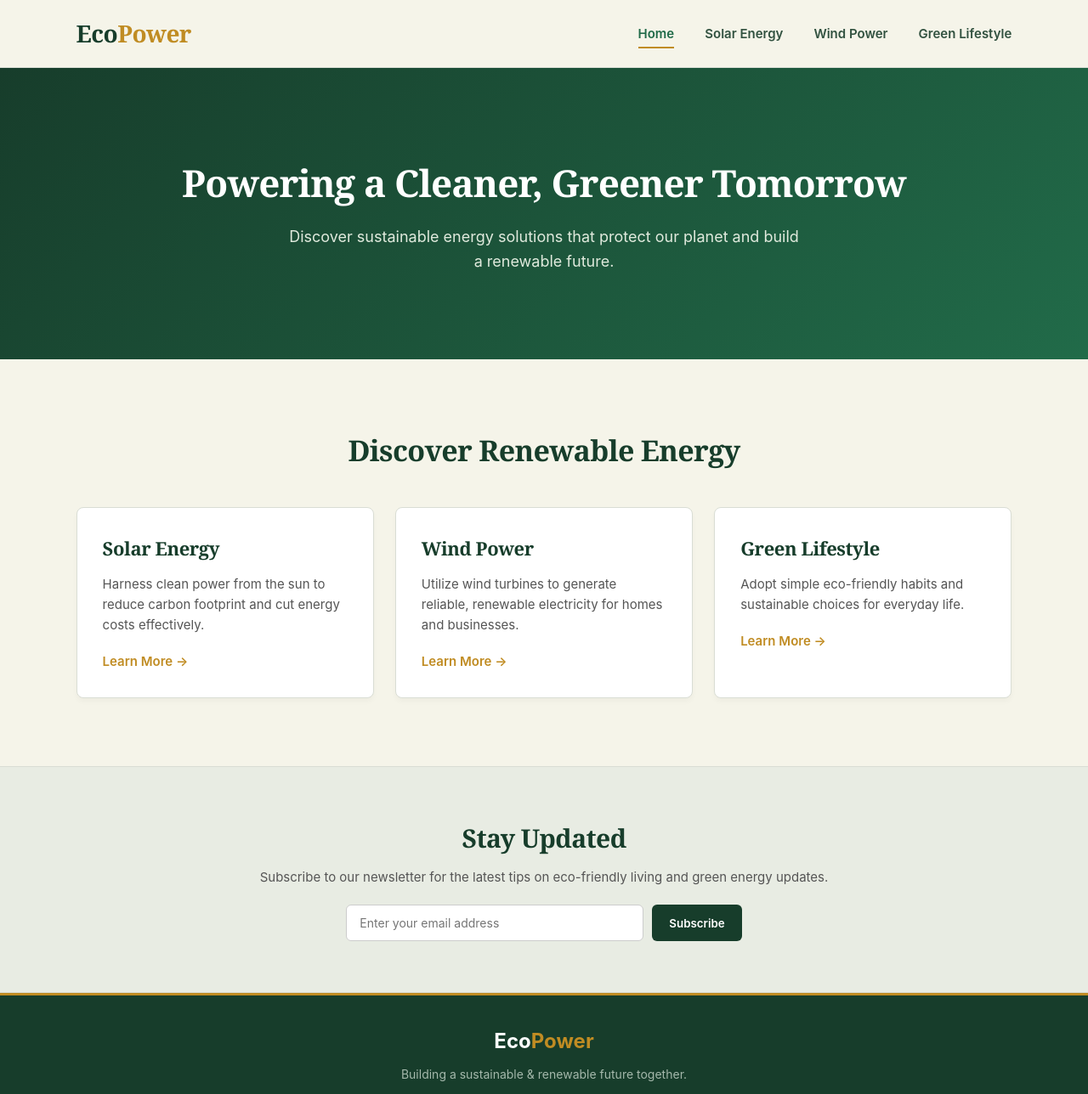
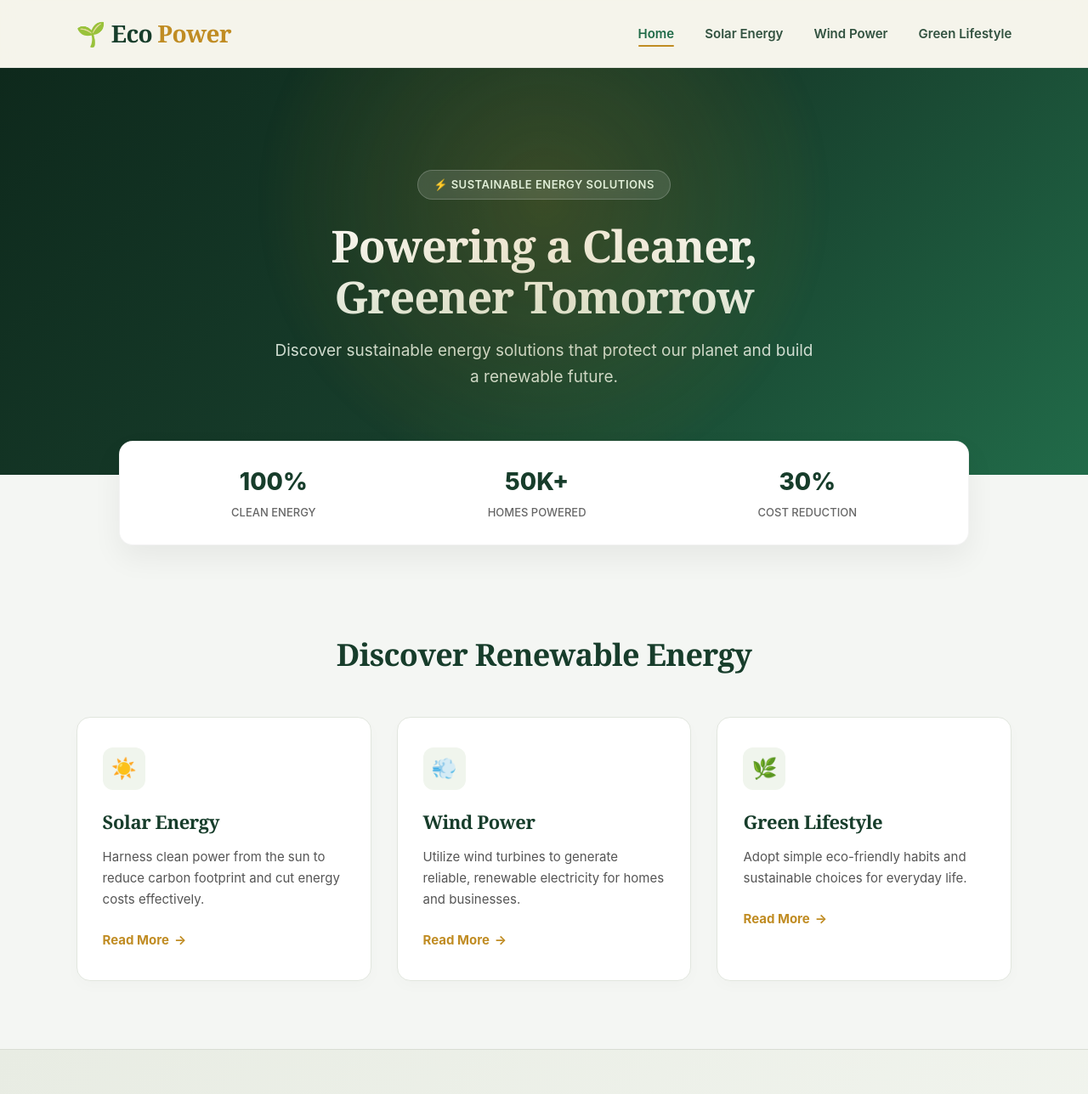
Before and after one commit to GauriSharma2412/AOTM-3, a plain HTML site: page index.html in a window 1280 px wide. Shown: the top 1288 px of the page at 85% size. Drawn offline with Linux system fonts and the light colour scheme.

Commit message:
Add files via upload

```diff
--- a/index.html
+++ b/index.html
@@ -5,6 +5,7 @@
     <meta charset="UTF-8">
     <meta name="viewport" content="width=device-width, initial-scale=1.0">
     <title>EcoPower - Sustainable Energy Solutions</title>
+
 
     <style>
         * {
@@ -14,11 +15,12 @@
         }
 
         body {
-            font-family: 'Inter', -apple-system, BlinkMacSystemFont, 'Segoe UI', Roboto, sans-serif;
-            background: #f5f4e9;
+            font-family: 'Inter', -apple-system, BlinkMacSystemFont, sans-serif;
+            background: #f4f6f3;
             color: #2b2b2b;
             line-height: 1.6;
             -webkit-font-smoothing: antialiased;
+            overflow-x: hidden;
         }
 
         h1, h2, h3, .logo {
@@ -26,7 +28,7 @@
             letter-spacing: -0.02em;
         }
 
-        /* Navbar */
+        /* Modern Sticky Navbar */
         .navbar {
             width: 100%;
             height: 80px;
@@ -34,17 +36,23 @@
             align-items: center;
             justify-content: space-between;
             padding: 0 7%;
-            background-color: #f5f4e9;
-            border-bottom: 1px solid #d9ddd4;
+            background-color: rgba(245, 244, 233, 0.85);
+            backdrop-filter: blur(12px);
+            -webkit-backdrop-filter: blur(12px);
+            border-bottom: 1px solid rgba(217, 221, 212, 0.6);
             position: sticky;
             top: 0;
             z-index: 1000;
+            transition: all 0.3s ease;
         }
 
         .logo {
             font-size: 28px;
-            font-weight: 700;
+            font-weight: 800;
             color: #173d2b;
+            display: flex;
+            align-items: center;
+            gap: 6px;
         }
 
         .logo span {
@@ -79,7 +87,8 @@
             height: 2px;
             background-color: #c08c23;
             left: 0;
-            bottom: -8px;
+            bottom: -6px;
+            border-radius: 2px;
             transition: width 0.3s ease;
         }
 
@@ -97,170 +106,272 @@
             cursor: pointer;
         }
 
-        /* Hero Section */
+        /* Creative Hero Section with Animated Glow */
         .hero {
-            padding: 100px 7%;
-            background: linear-gradient(135deg, #173d2b, #216b49);
+            position: relative;
+            padding: 120px 7% 100px;
+            background: linear-gradient(135deg, #0e291c 0%, #173d2b 50%, #216b49 100%);
             color: #ffffff;
+            text-align: center;
+            overflow: hidden;
+        }
+
+        /* Background Animated Glow Elements */
+        .hero::before {
+            content: '';
+            position: absolute;
+            top: -30%;
+            left: 50%;
+            transform: translateX(-50%);
+            width: 600px;
+            height: 600px;
+            background: radial-gradient(circle, rgba(192, 140, 35, 0.25) 0%, rgba(0,0,0,0) 70%);
+            border-radius: 50%;
+            animation: pulseGlow 8s infinite alternate;
+            pointer-events: none;
+        }
+
+        @keyframes pulseGlow {
+            0% { transform: translateX(-50%) scale(0.8); opacity: 0.5; }
+            100% { transform: translateX(-50%) scale(1.2); opacity: 0.9; }
+        }
+
+        .hero-badge {
+            display: inline-block;
+            background: rgba(255, 255, 255, 0.12);
+            backdrop-filter: blur(8px);
+            padding: 6px 18px;
+            border-radius: 30px;
+            font-size: 13px;
+            font-weight: 600;
+            letter-spacing: 0.5px;
+            text-transform: uppercase;
+            color: #e2f0d9;
+            border: 1px solid rgba(255, 255, 255, 0.2);
+            margin-bottom: 24px;
+        }
+
+        .hero h1 {
+            font-size: 52px;
+            margin-bottom: 20px;
+            font-weight: 800;
+            line-height: 1.15;
+            background: linear-gradient(180deg, #ffffff 0%, #e0eadd 100%);
+            -webkit-background-clip: text;
+            -webkit-text-fill-color: transparent;
+        }
+
+        .hero p {
+            font-size: 19px;
+            max-width: 640px;
+            margin: 0 auto;
+            color: #d1ded2;
+            font-weight: 400;
+        }
+
+        /* Stats Bar Section */
+        .stats-bar {
+            display: flex;
+            justify-content: space-around;
+            max-width: 1000px;
+            margin: -40px auto 60px;
+            background: #ffffff;
+            padding: 25px 30px;
+            border-radius: 16px;
+            box-shadow: 0 15px 35px rgba(0,0,0,0.06);
+            position: relative;
+            z-index: 10;
+            border: 1px solid rgba(0,0,0,0.05);
+        }
+
+        .stat-item {
             text-align: center;
         }
 
-        .hero h1 {
-            font-size: 44px;
-            margin-bottom: 15px;
-            font-weight: 700;
+        .stat-number {
+            font-size: 28px;
+            font-weight: 800;
+            color: #173d2b;
+            display: block;
         }
 
-        .hero p {
-            font-size: 18px;
-            max-width: 600px;
-            margin: 0 auto;
-            color: #e0eadd;
-            font-weight: 400;
-        }
-
-        .btn {
-            display: inline-block;
-            padding: 12px 28px;
-            background-color: #c08c23;
-            color: #ffffff;
-            text-decoration: none;
-            font-weight: 600;
-            border-radius: 6px;
-            transition: background-color 0.3s ease, transform 0.2s ease;
-        }
-
-        .btn:hover {
-            background-color: #a3751a;
-            transform: translateY(-1px);
+        .stat-label {
+            font-size: 13px;
+            color: #666;
+            font-weight: 500;
+            text-transform: uppercase;
         }
 
         /* Features Section */
         .features {
-            padding: 80px 7%;
+            padding: 40px 7% 80px;
         }
 
         .section-title {
             text-align: center;
-            font-size: 34px;
+            font-size: 36px;
             color: #173d2b;
-            margin-bottom: 40px;
-            font-weight: 700;
+            margin-bottom: 45px;
+            font-weight: 800;
+            position: relative;
         }
 
         .grid-container {
             display: grid;
-            grid-template-columns: repeat(auto-fit, minmax(280px, 1fr));
-            gap: 25px;
+            grid-template-columns: repeat(auto-fit, minmax(300px, 1fr));
+            gap: 30px;
         }
 
         .card {
+            position: relative;
             background: #ffffff;
-            padding: 30px;
-            border-radius: 8px;
-            border: 1px solid #d9ddd4;
-            box-shadow: 0 4px 6px rgba(0,0,0,0.03);
-            transition: transform 0.3s ease, box-shadow 0.3s ease;
+            padding: 35px 30px;
+            border-radius: 16px;
+            border: 1px solid #e1e6de;
+            box-shadow: 0 6px 18px rgba(0,0,0,0.02);
+            transition: all 0.3s cubic-bezier(0.165, 0.84, 0.44, 1);
+            overflow: hidden;
+        }
+
+        .card::before {
+            content: '';
+            position: absolute;
+            top: 0;
+            left: 0;
+            width: 100%;
+            height: 4px;
+            background: linear-gradient(90deg, #173d2b, #c08c23);
+            opacity: 0;
+            transition: opacity 0.3s ease;
         }
 
         .card:hover {
-            transform: translateY(-5px);
-            box-shadow: 0 10px 15px rgba(0,0,0,0.05);
+            transform: translateY(-8px);
+            box-shadow: 0 20px 30px rgba(0, 0, 0, 0.07);
+            border-color: transparent;
+        }
+
+        .card:hover::before {
+            opacity: 1;
+        }
+
+        .card-icon {
+            width: 50px;
+            height: 50px;
+            background: #f0f5ed;
+            border-radius: 12px;
+            display: flex;
+            align-items: center;
+            justify-content: center;
+            font-size: 24px;
+            margin-bottom: 20px;
         }
 
         .card h3 {
             color: #173d2b;
             margin-bottom: 12px;
             font-size: 22px;
-            font-weight: 600;
+            font-weight: 700;
         }
 
         .card p {
             color: #555555;
             font-size: 15px;
-            line-height: 1.6;
-            margin-bottom: 18px;
+            line-height: 1.65;
+            margin-bottom: 22px;
         }
 
         .card-link {
             color: #c08c23;
             text-decoration: none;
-            font-weight: 600;
+            font-weight: 700;
             font-size: 15px;
+            display: inline-flex;
+            align-items: center;
+            gap: 6px;
+            transition: gap 0.2s ease;
         }
 
         .card-link:hover {
-            text-decoration: underline;
+            gap: 10px;
         }
 
         /* Newsletter Section */
         .newsletter {
-            background-color: #e8ece3;
-            padding: 60px 7%;
+            background: linear-gradient(135deg, #e8ece3 0%, #f2f5ef 100%);
+            padding: 80px 7%;
             text-align: center;
             border-top: 1px solid #d9ddd4;
             border-bottom: 1px solid #d9ddd4;
+            position: relative;
         }
 
         .newsletter h2 {
-            font-size: 30px;
+            font-size: 32px;
             color: #173d2b;
-            margin-bottom: 10px;
-            font-weight: 700;
+            margin-bottom: 12px;
+            font-weight: 800;
         }
 
         .newsletter p {
             color: #555;
-            margin-bottom: 20px;
-            font-size: 15px;
+            margin-bottom: 28px;
+            font-size: 16px;
         }
 
         .newsletter-form {
             display: flex;
             justify-content: center;
-            gap: 10px;
-            max-width: 500px;
+            gap: 12px;
+            max-width: 520px;
             margin: 0 auto;
         }
 
         .newsletter-form input[type="email"] {
-            padding: 12px 15px;
+            padding: 14px 20px;
             width: 70%;
-            border: 1px solid #cccccc;
-            border-radius: 6px;
-            font-size: 14px;
+            border: 1px solid #c8d1c3;
+            border-radius: 30px;
+            font-size: 15px;
             font-family: inherit;
             outline: none;
+            transition: border-color 0.3s ease, box-shadow 0.3s ease;
+        }
+
+        .newsletter-form input[type="email"]:focus {
+            border-color: #216b49;
+            box-shadow: 0 0 0 3px rgba(33, 107, 73, 0.15);
         }
 
         .newsletter-form button {
-            padding: 12px 20px;
+            padding: 14px 28px;
             background-color: #173d2b;
             color: white;
             border: none;
-            border-radius: 6px;
+            border-radius: 30px;
             font-weight: 600;
             font-family: inherit;
             cursor: pointer;
-            transition: background-color 0.3s ease;
+            transition: background-color 0.3s ease, transform 0.2s ease;
         }
 
         .newsletter-form button:hover {
             background-color: #216b49;
+            transform: translateY(-1px);
         }
 
-        /* Clean & Attractive Footer Styles */
+        /* Modern Footer */
         .footer {
-            background-color: #173d2b;
+            background-color: #0e291c;
             color: #ffffff;
-            padding: 35px 7%;
+            padding: 50px 7% 30px;
             text-align: center;
             border-top: 3px solid #c08c23;
         }
 
         .footer-logo {
-            font-size: 24px;
-            font-weight: 700;
+            font-size: 26px;
+            font-weight: 800;
             margin-bottom: 8px;
         }
 
@@ -271,40 +382,28 @@
         .footer-tagline {
             color: #a4b8ab;
             font-size: 14px;
-            margin-bottom: 15px;
+            margin-bottom: 25px;
         }
 
         .footer-bottom {
             font-size: 13px;
-            color: #d1ddd6;
-            border-top: 1px solid rgba(255, 255, 255, 0.1);
-            padding-top: 15px;
+            color: #8fa396;
+            border-top: 1px solid rgba(255, 255, 255, 0.08);
+            padding-top: 20px;
             max-width: 400px;
             margin: 0 auto;
         }
 
-        /* Responsive */
+        /* Responsive Styles */
         @media (max-width: 900px) {
-            .navbar {
-                padding: 0 5%;
-            }
-            .nav-links {
-                gap: 20px;
-            }
-            .nav-links a {
-                font-size: 14px;
-            }
+            .navbar { padding: 0 5%; }
+            .nav-links { gap: 20px; }
+            .stats-bar { flex-direction: column; gap: 20px; margin-top: -20px; }
         }
 
         @media (max-width: 650px) {
-            .navbar {
-                height: 70px;
-                padding: 0 5%;
-            }
-
-            .logo {
-                font-size: 24px;
-            }
+            .navbar { height: 70px; padding: 0 5%; }
+            .logo { font-size: 24px; }
 
             .nav-links {
                 display: none;
@@ -317,45 +416,30 @@
                 gap: 0;
                 padding: 15px 0;
                 border-top: 1px solid #d9ddd4;
-                box-shadow: 0 5px 10px rgba(0, 0, 0, 0.08);
+                box-shadow: 0 10px 15px rgba(0, 0, 0, 0.05);
             }
 
-            .nav-links.active {
-                display: flex;
-            }
+            .nav-links.active { display: flex; }
+            .nav-links li { width: 100%; text-align: center; padding: 12px 0; }
+            .menu-btn { display: block; }
 
-            .nav-links li {
-                width: 100%;
-                text-align: center;
-                padding: 12px 0;
-            }
+            .hero h1 { font-size: 34px; }
+            .hero p { font-size: 16px; }
+            .hero { padding: 80px 5% 70px; }
 
-            .menu-btn {
-                display: block;
-            }
-
-            .hero h1 { font-size: 30px; }
-            .hero p { font-size: 15px; }
-            .hero { padding: 60px 5%; }
-            .features { padding: 50px 5%; }
-
-            .newsletter-form {
-                flex-direction: column;
-            }
+            .newsletter-form { flex-direction: column; }
             .newsletter-form input[type="email"],
-            .newsletter-form button {
-                width: 100%;
-            }
+            .newsletter-form button { width: 100%; }
         }
     </style>
 </head>
 
 <body>
 
-    <!-- navbar -->
+    <!-- Navbar -->
     <header class="navbar">
         <div class="logo">
-            Eco<span>Power</span>
+            🌱 Eco<span>Power</span>
         </div>
 
         <ul class="nav-links">
@@ -370,40 +454,60 @@
         </button>
     </header>
 
-    <!-- hero section -->
+    <!-- Hero Section -->
     <section class="hero">
         <div class="hero-content">
-            <h1>Powering a Cleaner, Greener Tomorrow</h1>
+            <span class="hero-badge">⚡ Sustainable Energy Solutions</span>
+            <h1>Powering a Cleaner,<br>Greener Tomorrow</h1>
             <p>Discover sustainable energy solutions that protect our planet and build a renewable future.</p>
         </div>
     </section>
 
-    <!-- FEATURES / SERVICES SECTION -->
+    <!-- Stats Bar -->
+    <div class="stats-bar">
+        <div class="stat-item">
+            <span class="stat-number">100%</span>
+            <span class="stat-label">Clean Energy</span>
+        </div>
+        <div class="stat-item">
+            <span class="stat-number">50K+</span>
+            <span class="stat-label">Homes Powered</span>
+        </div>
+        <div class="stat-item">
+            <span class="stat-number">30%</span>
+            <span class="stat-label">Cost Reduction</span>
+        </div>
+    </div>
+
+    <!-- Features Section -->
     <section class="features" id="features">
         <h2 class="section-title">Discover Renewable Energy</h2>
 
         <div class="grid-container">
             <div class="card">
+                <div class="card-icon">☀️</div>
                 <h3>Solar Energy</h3>
                 <p>Harness clean power from the sun to reduce carbon footprint and cut energy costs effectively.</p>
-                <a href="solar.html" class="card-link">Learn More &rarr;</a>
+                <a href="solar.html" class="card-link">Read More <span>&rarr;</span></a>
             </div>
 
             <div class="card">
+                <div class="card-icon">💨</div>
                 <h3>Wind Power</h3>
                 <p>Utilize wind turbines to generate reliable, renewable electricity for homes and businesses.</p>
-                <a href="wind.html" class="card-link">Learn More &rarr;</a>
+                <a href="wind.html" class="card-link">Read More <span>&rarr;</span></a>
             </div>
 
             <div class="card">
+                <div class="card-icon">🌿</div>
                 <h3>Green Lifestyle</h3>
                 <p>Adopt simple eco-friendly habits and sustainable choices for everyday life.</p>
-                <a href="lifestyle.html" class="card-link">Learn More &rarr;</a>
+                <a href="lifestyle.html" class="card-link">Read More <span>&rarr;</span></a>
             </div>
         </div>
     </section>
 
-    <!-- newsletter -->
+    <!-- Newsletter -->
     <section class="newsletter">
         <h2>Stay Updated</h2>
         <p>Subscribe to our newsletter for the latest tips on eco-friendly living and green energy updates.</p>
@@ -413,7 +517,7 @@
         </form>
     </section>
 
-    <!-- FOOTER SECTION -->
+    <!-- Footer -->
     <footer class="footer">
         <div class="footer-logo">Eco<span>Power</span></div>
         <p class="footer-tagline">Building a sustainable & renewable future together.</p>
@@ -422,7 +526,7 @@
         </div>
     </footer>
 
-    <!-- JAVASCRIPT -->
+    <!-- JavaScript -->
     <script>
         const menuBtn = document.querySelector(".menu-btn");
         const navLinks = document.querySelector(".nav-links");
```
